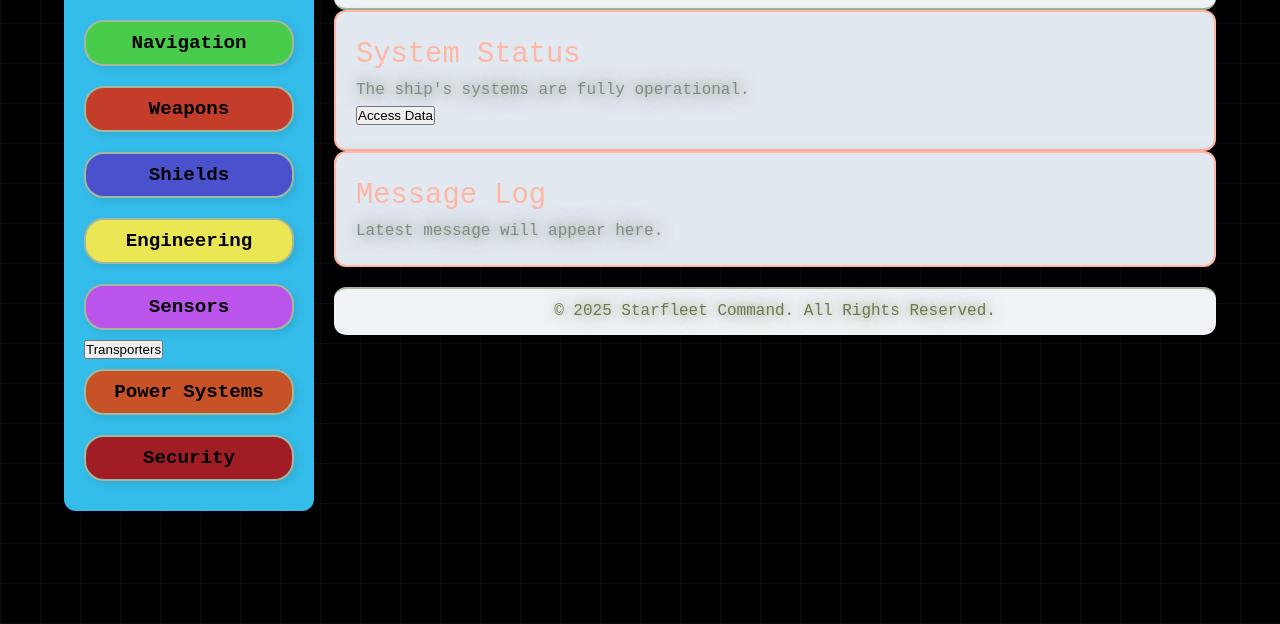
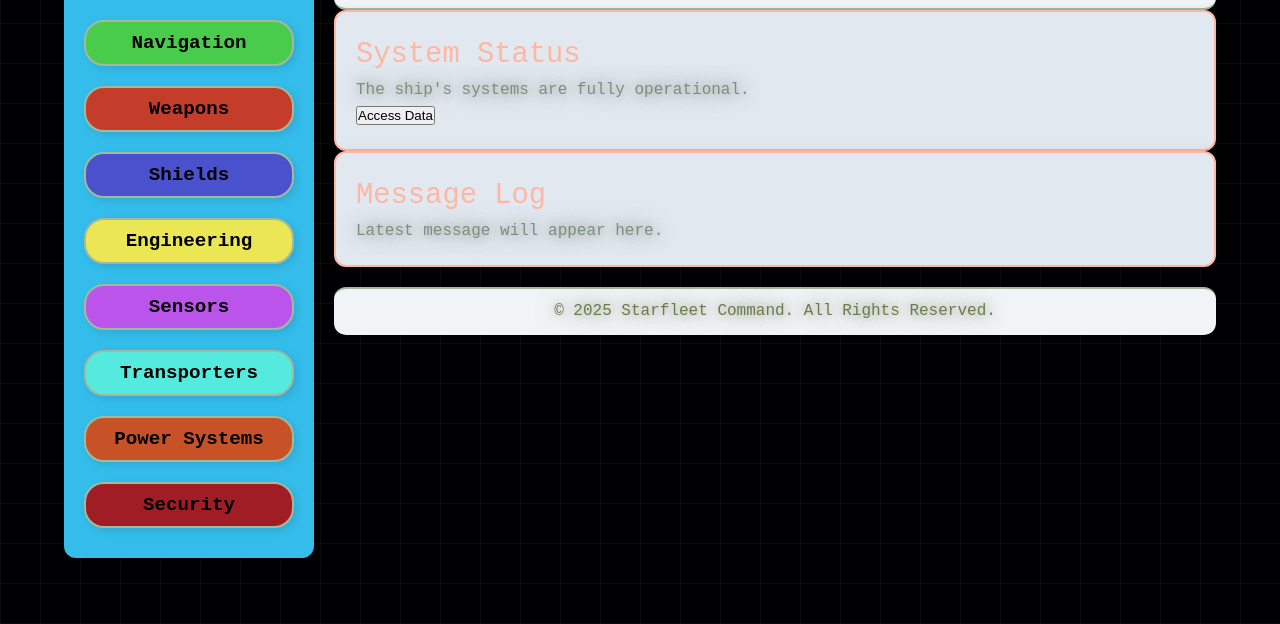
Before and after one commit to Mr-Wolf33/TNG, a plain HTML site: page index.html in a window 1280 px wide. Shown: the part 176-800 px from the top of the page. Drawn offline with Linux system fonts and the light colour scheme.

Commit message:
Update style.css

```diff
--- a/style.css
+++ b/style.css
@@ -157,7 +157,7 @@ h1, h2, h3, p {
   box-shadow: 3px 3px 8px rgba(0, 0, 0, 0.1); /* Shadow on right-bottom */
 }
 
-#tnp {
+#tsp {
   background-color: #54ebde; /* Pastel soft blue */
   color: black; /* Pastel green text */
   font-weight: bold;
```
